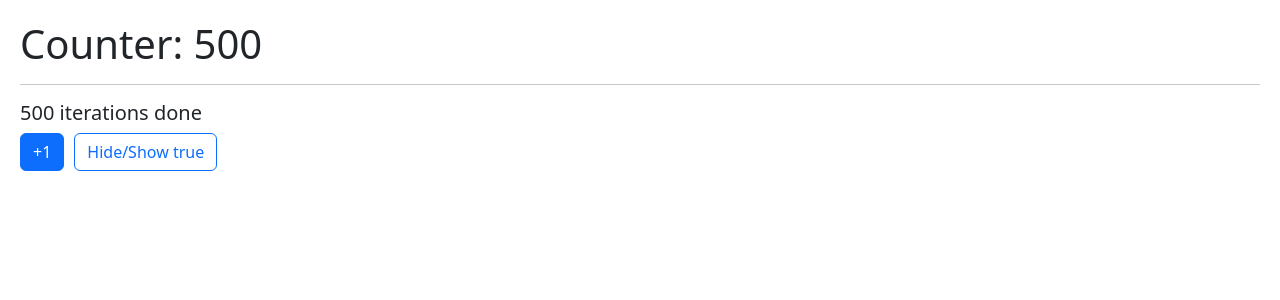
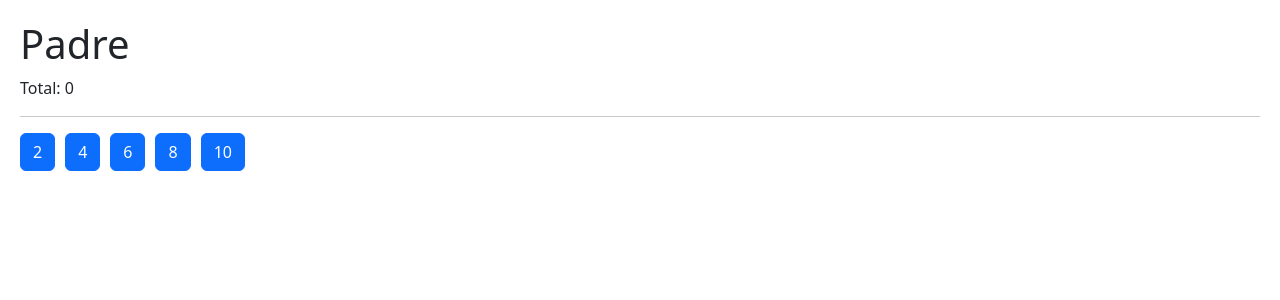
Before and after one commit to florluzduarte/HooksApp, a React (Vite) app: page / in a window 1280 px wide. Shown: the top 300 px of the page. Built offline with nearby package versions, Linux system fonts and the light colour scheme.

Commit message:
Add useCallback + Tarea Memo

```diff
--- /dev/null
+++ b/src/06-memos/CallbackHooks.jsx
@@ -0,0 +1,18 @@
+import { useCallback, useState } from "react";
+import { IncrementCounter } from "./IncrementCounter";
+
+export const CallbackHooks = () => {
+  const [counter, setCounter] = useState(10);
+
+  const incrementFather = useCallback((value) => {
+    setCounter((c) => c + value);
+  }, []);
+
+  return (
+    <>
+      <h1>Callback Counter: {counter}</h1>
+      <hr />
+      <IncrementCounter increment={incrementFather} />
+    </>
+  );
+};
--- /dev/null
+++ b/src/07-tarea-memo/07-tarea-memo/Hijo.jsx
@@ -0,0 +1,14 @@
+import React from "react";
+
+export const Hijo = React.memo(({ numero, incrementar }) => {
+  console.log("  Me volví a generar :(  ");
+
+  return (
+    <button
+      className="btn btn-primary mr-3"
+      onClick={() => incrementar(numero)}
+    >
+      {numero}
+    </button>
+  );
+});
--- /dev/null
+++ b/src/07-tarea-memo/07-tarea-memo/Padre.jsx
@@ -0,0 +1,25 @@
+import { Hijo } from "./Hijo";
+import { useCallback, useState } from "react";
+
+export const Padre = () => {
+  const numeros = [2, 4, 6, 8, 10];
+  const [valor, setValor] = useState(0);
+
+  const incrementar = useCallback((num) => {
+    setValor((valor) => valor + num);
+  }, []);
+
+  return (
+    <div>
+      <h1>Padre</h1>
+      <p> Total: {valor} </p>
+
+      <hr />
+
+      {numeros.map((n) => (
+        <Hijo key={n} numero={n} incrementar={incrementar} />
+      ))}
+      {/* <Hijo /> */}
+    </div>
+  );
+};
--- a/src/main.jsx
+++ b/src/main.jsx
@@ -9,12 +9,14 @@ import ReactDOM from "react-dom/client";
 // import { FocusForm } from "./04-useRef/FocusForm";
 // import { Layout } from "./05-useLayoutEffect/Layout";
 // import { Memorize } from "./06-memos/memorize";
-import { MemoHook } from "./06-memos/MemoHook";
+// import { MemoHook } from "./06-memos/MemoHook";
+// import { CallbackHooks } from "./06-memos/CallbackHooks";
+import { Padre } from "./07-tarea-memo/07-tarea-memo/Padre";
 
 import "./index.css";
 
 ReactDOM.createRoot(document.getElementById("root")).render(
   // <React.StrictMode>
-  <MemoHook />
+  <Padre />
   // </React.StrictMode>
 );
```
Also changed, not shown: src/06-memos/IncrementCounter.jsx (added, +16 -0 lines).
